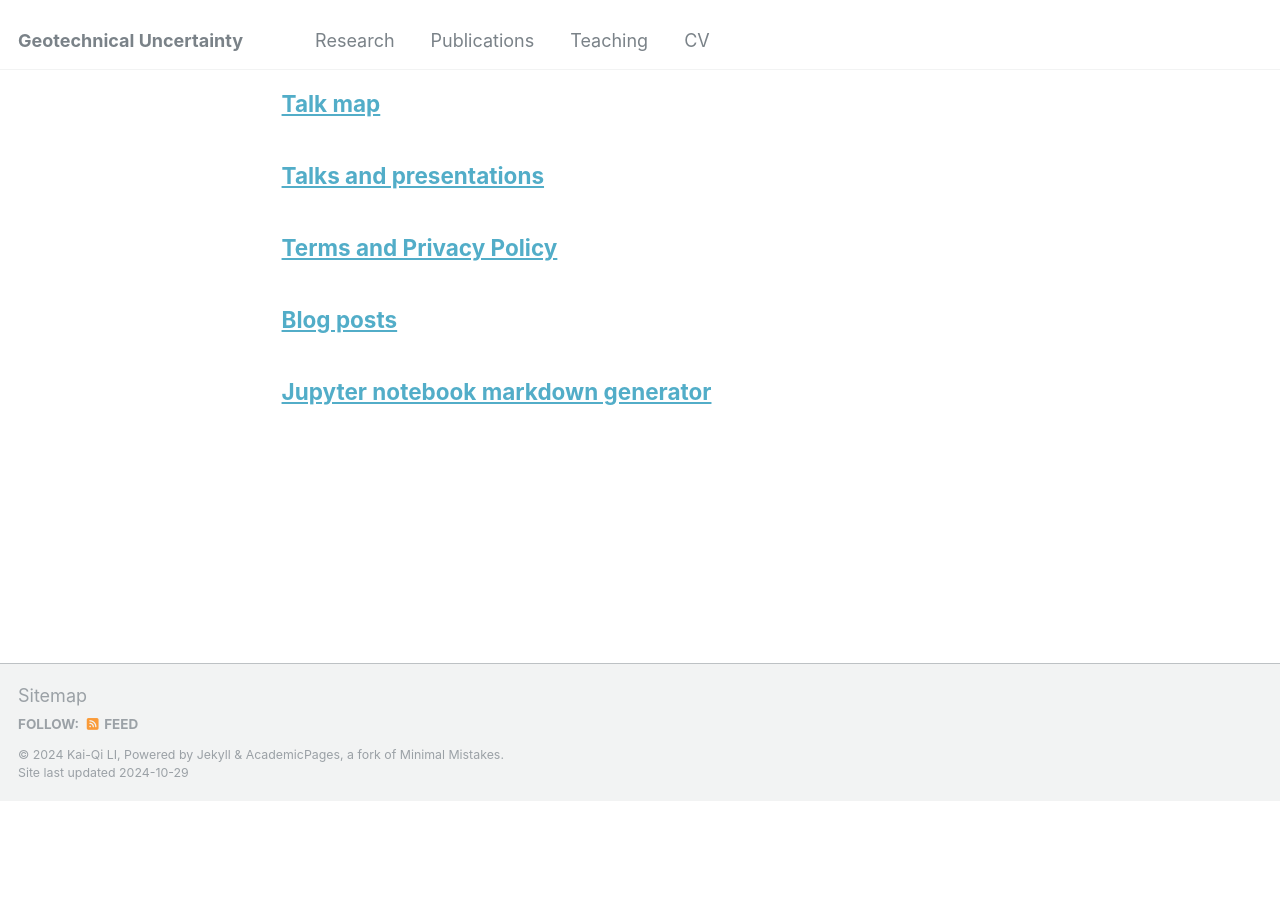
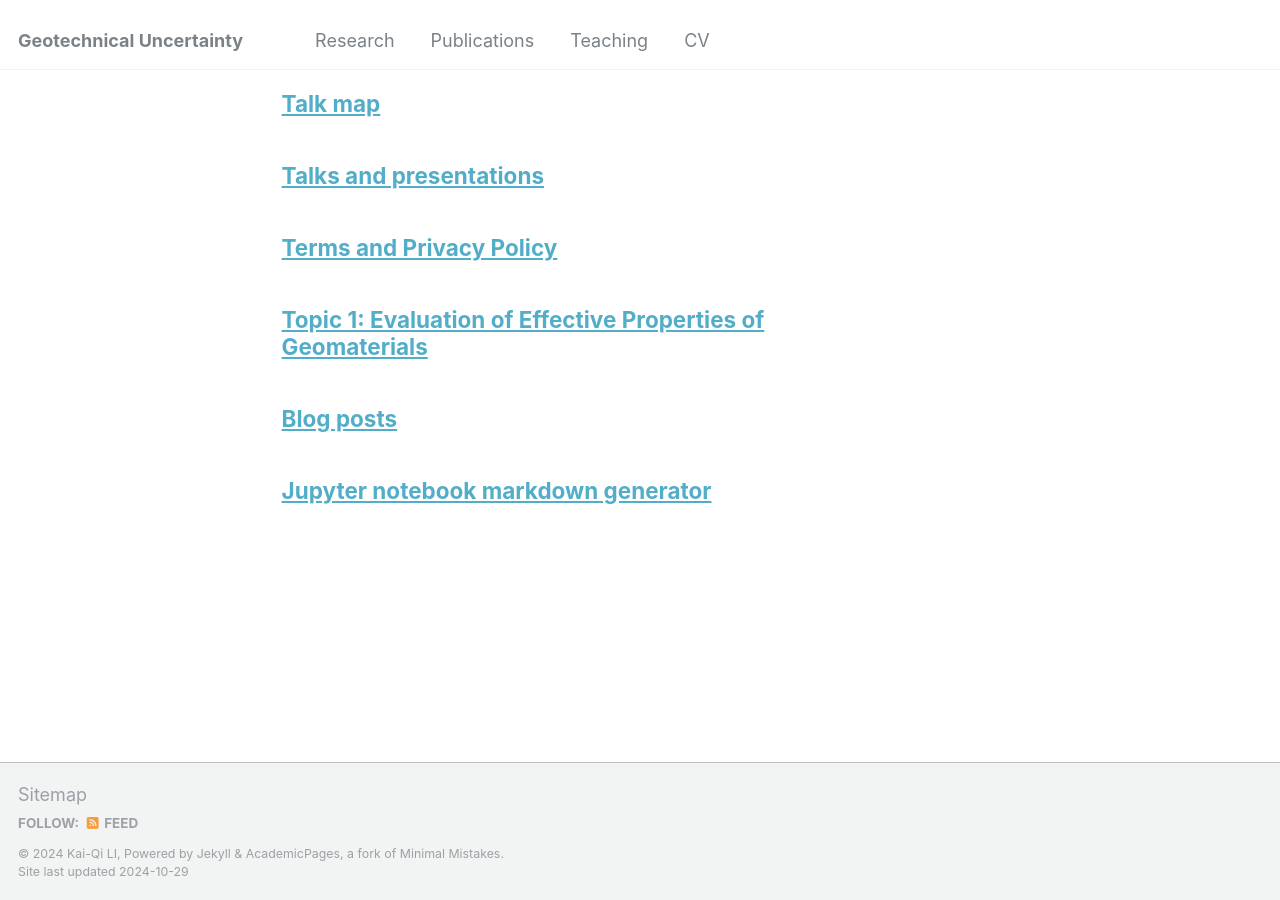
Before and after one commit to kqceeli/kqceeli.github.io, a Jekyll site: the page built from _pages/page-archive.html, in a window 1280 px wide and 900 px high, scrolled down 881 px. Built offline with Jekyll 4.4.1, drawn with Linux system fonts in a browser that asks for light colours; before the commit the page ends 1682 px from its top, so only the background shows below that.

Commit message:
Update topic1.html

```diff
--- a/_pages/topic1.html
+++ b/_pages/topic1.html
@@ -1,8 +1,14 @@
+---
+layout: page
+title: "Topic 1: Evaluation of Effective Properties of Geomaterials"
+permalink: /portfolio/topic1/
+---
 <!DOCTYPE html>
 <html lang="en">
 <head>
     <meta charset="UTF-8">
     <meta name="viewport" content="width=device-width, initial-scale=1.0">
+
     <title>Topic 1: Evaluation of Effective Properties of Geomaterials</title>
     <style>
         body {
```
